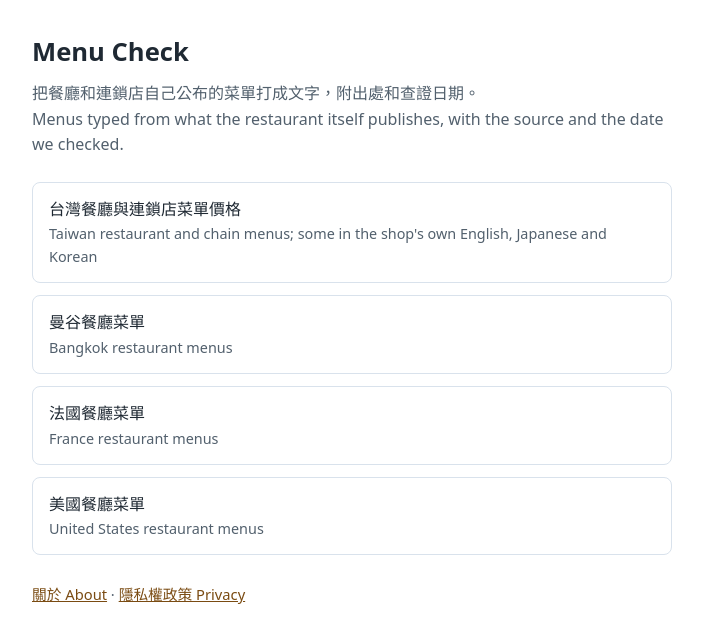
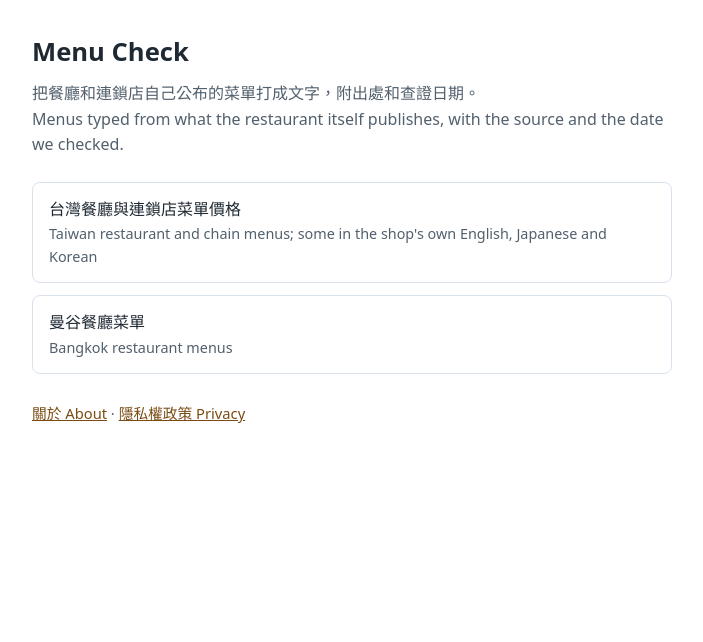
Before and after one commit to alpha-0619/alpha-0619.github.io, a plain HTML site: page index.html in a window 1280 px wide. Shown: the whole page, without its empty margins (288-991 px from the left). Drawn offline with Linux system fonts and the light colour scheme.

Commit message:
Root page: France and United States menus are no longer linked from here while their pages are reworked; the pages stay online
Co-Authored-By: Claude Opus 5.5 <noreply@anthropic.com>

```diff
--- a/index.html
+++ b/index.html
@@ -27,8 +27,6 @@
   <ul>
     <li><a href="https://alpha-0619.github.io/taiwan-menus/">台灣餐廳與連鎖店菜單價格<span>Taiwan restaurant and chain menus; some in the shop's own English, Japanese and Korean</span></a></li>
     <li><a href="https://alpha-0619.github.io/bangkok-menus/">曼谷餐廳菜單<span>Bangkok restaurant menus</span></a></li>
-    <li><a href="https://alpha-0619.github.io/france-menus/">法國餐廳菜單<span>France restaurant menus</span></a></li>
-    <li><a href="https://alpha-0619.github.io/usa-menus/">美國餐廳菜單<span>United States restaurant menus</span></a></li>
   </ul>
   <p class="foot"><a href="about/">關於 About</a> · <a href="privacy/">隱私權政策 Privacy</a></p>
 </main>
```
